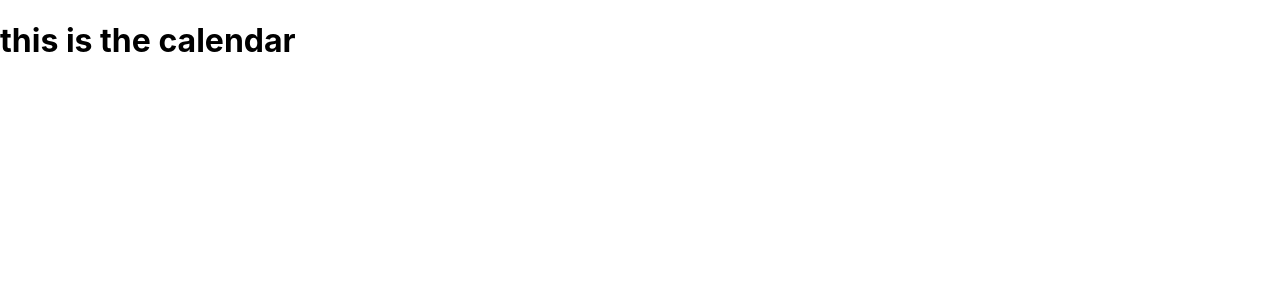
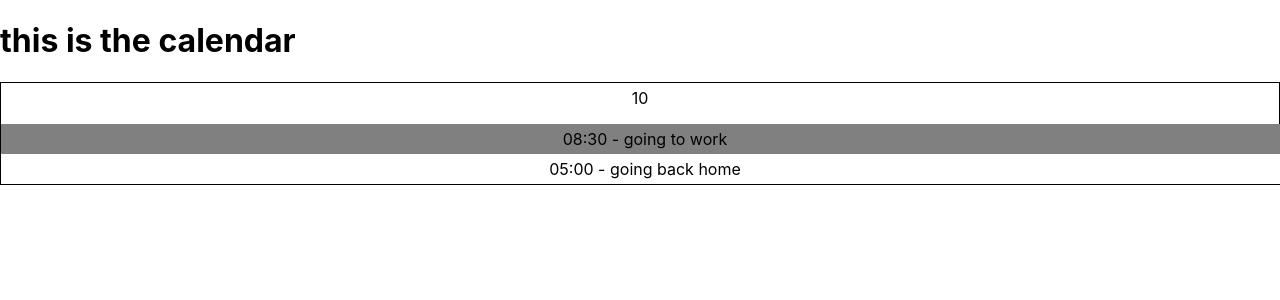
Before and after one commit to joey-dev/calendar, a React (Create React App) app: page / in a window 1280 px wide. Shown: the top 300 px of the page. Built offline with nearby package versions, Linux system fonts and the light colour scheme.

Commit message:
CalendarItem and CalendarDateItem finished

```diff
--- a/package.json
+++ b/package.json
@@ -9,7 +9,8 @@
     "react": "^16.13.1",
     "react-dom": "^16.13.1",
     "react-router-dom": "^5.1.2",
-    "react-scripts": "3.4.1"
+    "react-scripts": "3.4.1",
+    "styled-components": "^5.1.0"
   },
   "scripts": {
     "start": "react-scripts start",
--- /dev/null
+++ b/src/atomic/atoms/calendar/CalendarDateItem.js
@@ -0,0 +1,29 @@
+import React from 'react';
+import styled from 'styled-components';
+
+const CalendarDateItem = (props) => {
+    const StyledDiv = styled.div`
+        width: 100%;
+        text-align: center;
+        padding: 5px;
+        background-color: ${props.colouredBackground ? 'grey' : 'white'}
+    `;
+
+    let title = props.children;
+    if (props.children.length > 15) {
+        title = props.children.substring(0, 15);
+        title += '...';
+    }
+
+    const hour = props.time.hours < 10 ? '0' + props.time.hours : props.time.hours;
+    const minute = props.time.minutes < 10 ? '0' + props.time.minutes : props.time.minutes;
+    const time = hour + ':' + minute;
+
+    return (
+        <StyledDiv>
+            {time} - {title}
+        </StyledDiv>
+    );
+};
+
+export default CalendarDateItem;
--- /dev/null
+++ b/src/atomic/modecules/calendar/CalendarItem.js
@@ -0,0 +1,30 @@
+import React from 'react';
+import styled from 'styled-components';
+import CalendarDateItem from '../../atoms/calendar/CalendarDateItem';
+
+const MyComponent = (props) => {
+    const StyledDiv = styled.div`
+        border: 1px solid black;
+    `;
+
+    const StyledDayNumber = styled.p`
+        margin-top: 5px;
+        text-align: center;
+        color: ${props.thisMonth ? 'black' : 'grey'}
+    `;
+
+    const allDateItems = props.items.map((dateItem, index) => (
+        <CalendarDateItem key={index} time={dateItem.time} colouredBackground={index % 2 === 0}>
+            {dateItem.title}
+        </CalendarDateItem>
+    ));
+
+    return (
+        <StyledDiv>
+            <StyledDayNumber>{props.day}</StyledDayNumber>
+            {allDateItems}
+        </StyledDiv>
+    );
+};
+
+export default MyComponent;
--- a/src/containers/Calendar/Calendar.js
+++ b/src/containers/Calendar/Calendar.js
@@ -1,10 +1,35 @@
 import React, { Component } from 'react';
+import CalendarItem from '../../atomic/modecules/calendar/CalendarItem';
 
 class Calendar extends Component {
     render() {
+        const date = new Date(1776, 6, 4, 8, 30);
+        const time = {
+            hours: date.getHours(),
+            minutes: date.getMinutes(),
+        };
+        const secondDate = new Date(1776, 6, 4, 5);
+        const secondTime = {
+            hours: secondDate.getHours(),
+            minutes: secondDate.getMinutes(),
+        };
+
+        const items = [
+            {
+                title:  'going to work',
+                time,
+            },{
+                title:  'going back home',
+                time: secondTime,
+            },
+        ]
+
         return (
             <div>
                 <h1>this is the calendar</h1>
+                <div>
+                    <CalendarItem day="10" thisMonth={true} items={items} />
+                </div>
             </div>
         );
     }
```
Also changed, not shown: src/atomic/atoms/calendarDateItem.js (deleted), 1 other file (tests, documents, lock files or other folders).
